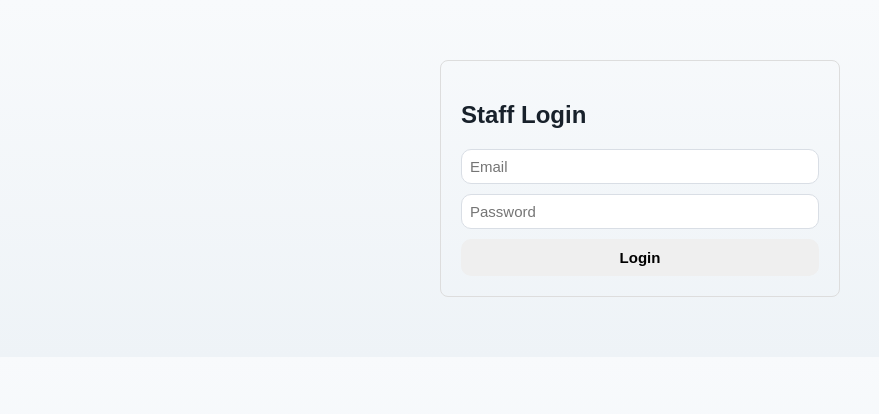
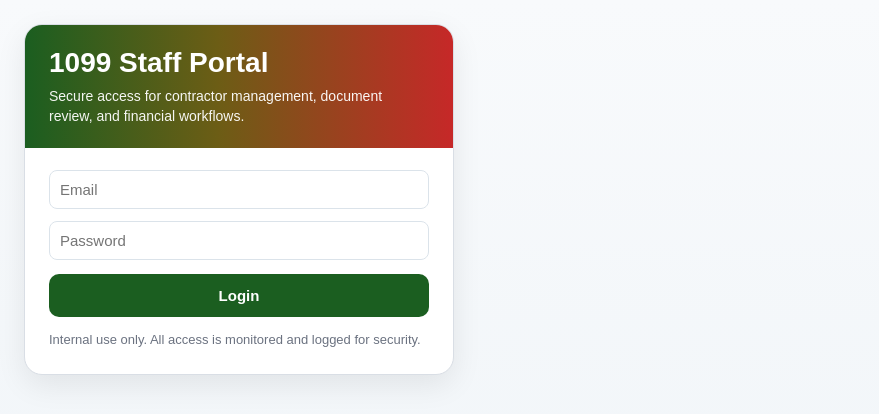
Before and after one commit to 7z4xyn5z2n-art/1099-document-portal, a plain HTML site: page frontend/index.html in a window 1280 px wide. Shown: the whole page, without its empty margins (0-879 px from the left). Drawn offline with Linux system fonts and the light colour scheme.

Commit message:
Enhance login page layout and styling
Added styles and structure for the login page, including a login card and button.

```diff
--- a/frontend/index.html
+++ b/frontend/index.html
@@ -380,6 +380,67 @@
       font-size: 13px;
     }
 
+    .login-shell {
+  min-height: 100vh;
+  display: flex;
+  align-items: center;
+  justify-content: center;
+  padding: 24px;
+  background: linear-gradient(180deg, #f8fafc 0%, #eef3f7 100%);
+}
+
+.login-card {
+  width: 100%;
+  max-width: 430px;
+  background: var(--white);
+  border: 1px solid var(--border);
+  border-radius: 18px;
+  box-shadow: var(--shadow);
+  overflow: hidden;
+}
+
+.login-card-top {
+  background: linear-gradient(90deg, var(--green) 0%, #6c5d15 45%, var(--red) 100%);
+  color: var(--white);
+  padding: 22px 24px;
+}
+
+.login-card-top h2 {
+  margin: 0;
+  font-size: 28px;
+  font-weight: 700;
+}
+
+.login-card-top p {
+  margin: 8px 0 0;
+  font-size: 14px;
+  opacity: 0.95;
+  line-height: 1.4;
+}
+
+.login-card-body {
+  padding: 22px 24px 24px;
+}
+
+.login-btn {
+  width: 100%;
+  padding: 13px 16px;
+  background: var(--green);
+  color: var(--white);
+  border: none;
+  border-radius: 10px;
+  font-size: 15px;
+  font-weight: 700;
+  cursor: pointer;
+}
+
+.login-note {
+  margin-top: 14px;
+  font-size: 13px;
+  color: var(--gray);
+  line-height: 1.45;
+}
+
     @media (max-width: 900px) {
       .grid {
         grid-template-columns: 1fr;
@@ -408,13 +469,29 @@
   </style>
 </head>
 <body>
-  <div id="loginContainer" style="max-width:400px;margin:60px auto;padding:20px;border:1px solid #ddd;border-radius:8px;">
-  <h2>Staff Login</h2>
-
-  <input id="loginEmail" placeholder="Email" style="width:100%;margin-bottom:10px;padding:8px;" />
-  <input id="loginPassword" type="password" placeholder="Password" style="width:100%;margin-bottom:10px;padding:8px;" />
-
-  <button onclick="handleLogin()" style="width:100%;padding:10px;">Login</button>
+  <div id="loginContainer" class="login-shell">
+  <div class="login-card">
+
+    <div class="login-card-top">
+      <h2>1099 Staff Portal</h2>
+      <p>Secure access for contractor management, document review, and financial workflows.</p>
+    </div>
+
+    <div class="login-card-body">
+      <input id="loginEmail" placeholder="Email" style="width:100%;margin-bottom:12px;padding:10px;border-radius:8px;border:1px solid #dbe3ea;" />
+
+      <input id="loginPassword" type="password" placeholder="Password"
+        onkeydown="if(event.key==='Enter'){event.preventDefault();handleLogin();}"
+        style="width:100%;margin-bottom:14px;padding:10px;border-radius:8px;border:1px solid #dbe3ea;" />
+
+      <button onclick="handleLogin()" class="login-btn">Login</button>
+
+      <div class="login-note">
+        Internal use only. All access is monitored and logged for security.
+      </div>
+    </div>
+
+  </div>
 </div>
 
   <div id="appContainer" style="display:none;">
```
